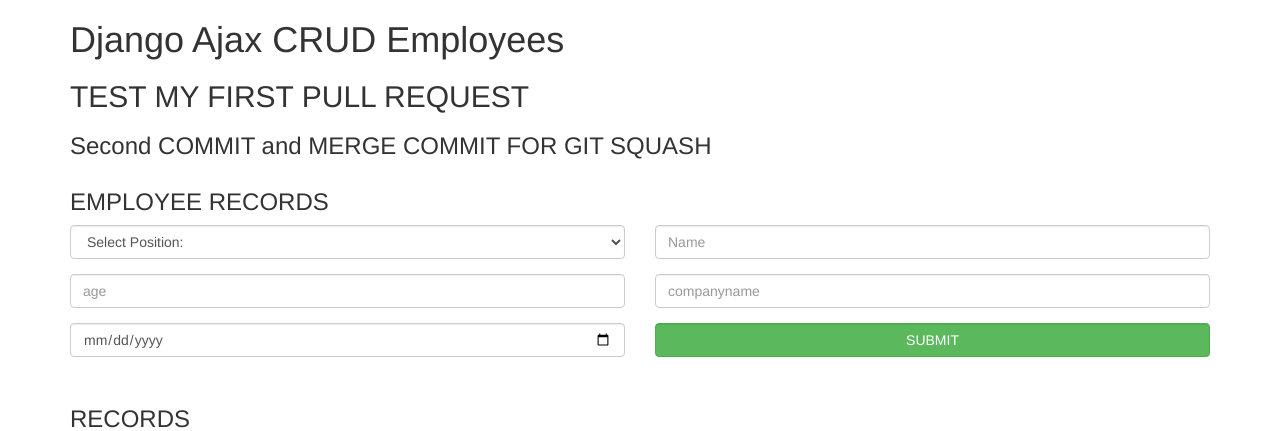
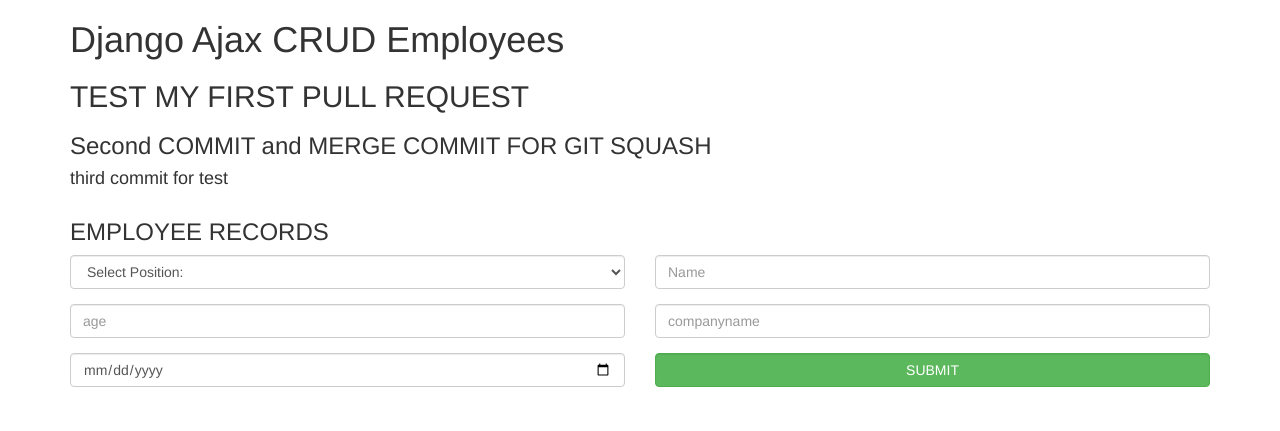
Before and after one commit to AcqDev13/manage-employees-project, a Django app: page /crud/ in a window 1280 px wide. Shown: the top 431 px of the page. Run offline with Django 3.2, Linux system fonts and the light colour scheme; data comes from the database, SQL or seed files in the repository; some libraries are stand-ins or nearby versions.

Commit message:
test2 for merge two or more commits

```diff
--- a/templates/crud_ajax/crud.html
+++ b/templates/crud_ajax/crud.html
@@ -8,6 +8,7 @@
     <h1>Django Ajax CRUD Employees</h1>
     <h2>TEST MY FIRST PULL REQUEST </h2>
     <h3>Second COMMIT and MERGE COMMIT FOR GIT SQUASH</h3>
+    <h4>third commit for test</h4>
 
     <div class="row">
       <div class="col-md-12 ">
```
